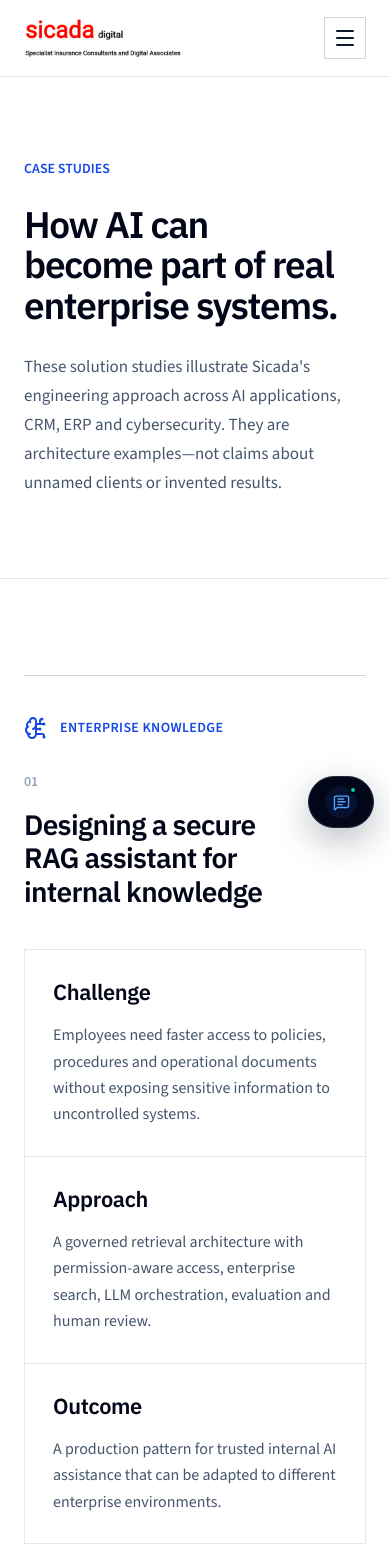
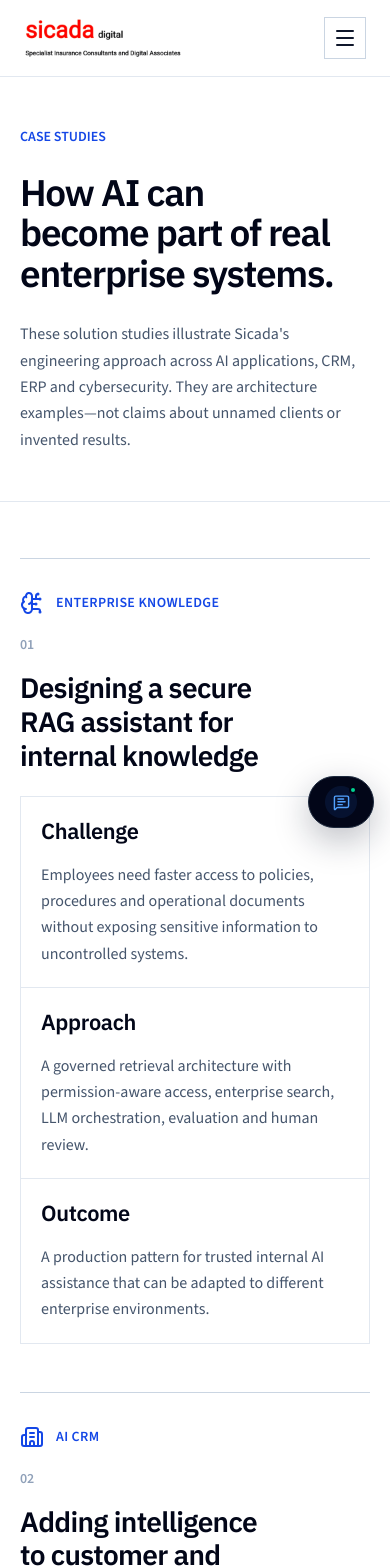
Before and after one commit to mkraja826/Sicadawebapp, a React (Vite) app: page /case-studies in a window 390 px wide. Shown: the top 1568 px of the page. Built offline with nearby package versions, Linux system fonts and the light colour scheme.

Commit message:
style: refine responsive case study layouts

```diff
--- a/src/pages/CaseStudies.jsx
+++ b/src/pages/CaseStudies.jsx
@@ -39,27 +39,27 @@ export default function CaseStudies() {
   return (
     <main className="min-h-screen bg-white text-slate-950">
       <section className="border-b border-slate-200">
-        <div className="max-w-[1440px] mx-auto px-6 lg:px-10 py-20 lg:py-28 grid lg:grid-cols-12 gap-12">
+        <div className="max-w-[1440px] mx-auto px-5 sm:px-6 lg:px-10 py-12 sm:py-16 lg:py-28 grid lg:grid-cols-12 gap-12">
           <div className="lg:col-span-8">
             <p className="text-sm font-semibold text-blue-700 uppercase tracking-wide">Case studies</p>
-            <h1 className="mt-6 text-[clamp(2.3rem,9.5vw,2.85rem)] sm:text-6xl lg:text-[4.5rem] leading-[1.03] tracking-[-0.045em] font-semibold">How AI can become part of real enterprise systems.</h1>
-            <p className="mt-7 text-xl text-slate-600 leading-relaxed max-w-3xl">These solution studies illustrate Sicada&apos;s engineering approach across AI applications, CRM, ERP and cybersecurity. They are architecture examples—not claims about unnamed clients or invented results.</p>
+            <h1 className="mt-6 text-[clamp(2.25rem,9vw,3.2rem)] sm:text-6xl lg:text-[4.5rem] leading-[1.03] tracking-[-0.045em] font-semibold">How AI can become part of real enterprise systems.</h1>
+            <p className="mt-7 text-base sm:text-lg lg:text-xl text-slate-600 leading-relaxed max-w-3xl">These solution studies illustrate Sicada&apos;s engineering approach across AI applications, CRM, ERP and cybersecurity. They are architecture examples—not claims about unnamed clients or invented results.</p>
           </div>
         </div>
       </section>
 
-      <section className="py-24 lg:py-32">
-        <div className="max-w-[1440px] mx-auto px-6 lg:px-10 space-y-20">
+      <section className="py-14 sm:py-20 lg:py-32">
+        <div className="max-w-[1440px] mx-auto px-5 sm:px-6 lg:px-10 space-y-12 sm:space-y-16 lg:space-y-20">
           {studies.map(({ icon: Icon, label, title, challenge, approach, outcome }, index) => (
-            <article key={title} className="grid lg:grid-cols-12 gap-10 border-t border-slate-300 pt-10">
+            <article key={title} className="grid lg:grid-cols-12 gap-6 lg:gap-10 border-t border-slate-300 pt-8 sm:pt-10">
               <div className="lg:col-span-4">
                 <div className="flex items-center gap-3 text-blue-700"><Icon size={24} /><span className="text-sm font-semibold uppercase tracking-wide">{label}</span></div>
-                <div className="mt-8 text-sm text-slate-400 font-semibold">0{index + 1}</div>
-                <h2 className="mt-4 text-3xl lg:text-4xl font-semibold tracking-[-0.03em] leading-tight">{title}</h2>
+                <div className="mt-5 sm:mt-8 text-sm text-slate-400 font-semibold">0{index + 1}</div>
+                <h2 className="mt-4 text-2xl sm:text-3xl lg:text-4xl font-semibold tracking-[-0.03em] leading-tight">{title}</h2>
               </div>
               <div className="lg:col-span-8 grid md:grid-cols-3 border-t border-l border-slate-200">
                 {[["Challenge", challenge], ["Approach", approach], ["Outcome", outcome]].map(([heading, body]) => (
-                  <div key={heading} className="border-r border-b border-slate-200 p-7 lg:p-8">
+                  <div key={heading} className="border-r border-b border-slate-200 p-5 sm:p-7 lg:p-8">
                     <h3 className="font-semibold text-lg">{heading}</h3>
                     <p className="mt-4 text-slate-600 leading-relaxed">{body}</p>
                   </div>
@@ -70,9 +70,9 @@ export default function CaseStudies() {
         </div>
       </section>
 
-      <section className="bg-slate-950 text-white py-24 lg:py-28">
-        <div className="max-w-[1440px] mx-auto px-6 lg:px-10 grid lg:grid-cols-12 gap-10 items-center">
-          <div className="lg:col-span-8"><h2 className="text-3xl sm:text-4xl lg:text-5xl font-semibold tracking-[-0.03em]">Have a real project we can turn into the next case study?</h2><p className="mt-5 text-lg text-slate-300 max-w-3xl">Once real client outcomes are approved for publication, these architecture studies can be replaced or supplemented with verified project stories.</p></div>
+      <section className="bg-slate-950 text-white py-14 sm:py-20 lg:py-28">
+        <div className="max-w-[1440px] mx-auto px-5 sm:px-6 lg:px-10 grid lg:grid-cols-12 gap-10 items-center">
+          <div className="lg:col-span-8"><h2 className="text-[clamp(1.875rem,5vw,3rem)] lg:text-5xl font-semibold tracking-[-0.03em]">Have a real project we can turn into the next case study?</h2><p className="mt-5 text-lg text-slate-300 max-w-3xl">Once real client outcomes are approved for publication, these architecture studies can be replaced or supplemented with verified project stories.</p></div>
           <div className="lg:col-span-4 lg:text-right"><a href="/contact" className="inline-flex items-center gap-3 bg-blue-600 hover:bg-blue-700 px-7 py-4 font-semibold">Discuss your project <ArrowRight size={18} /></a></div>
         </div>
       </section>
```
